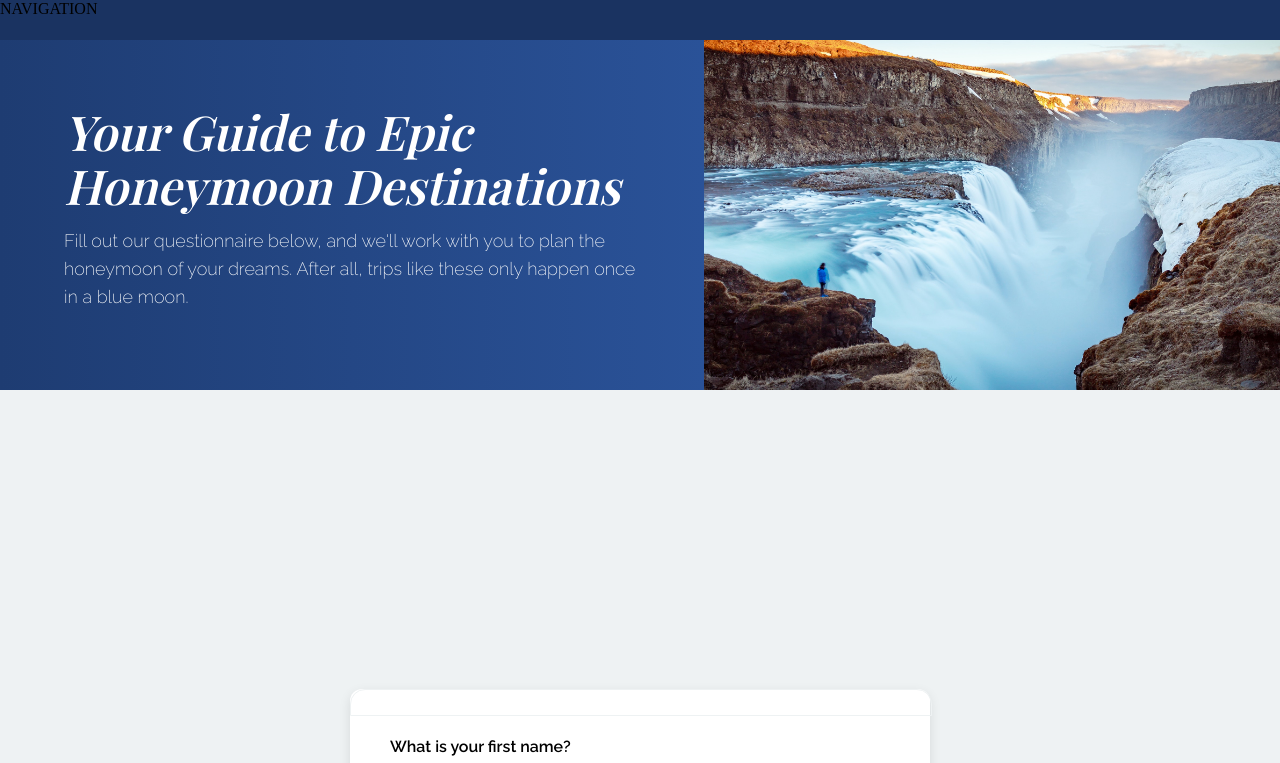
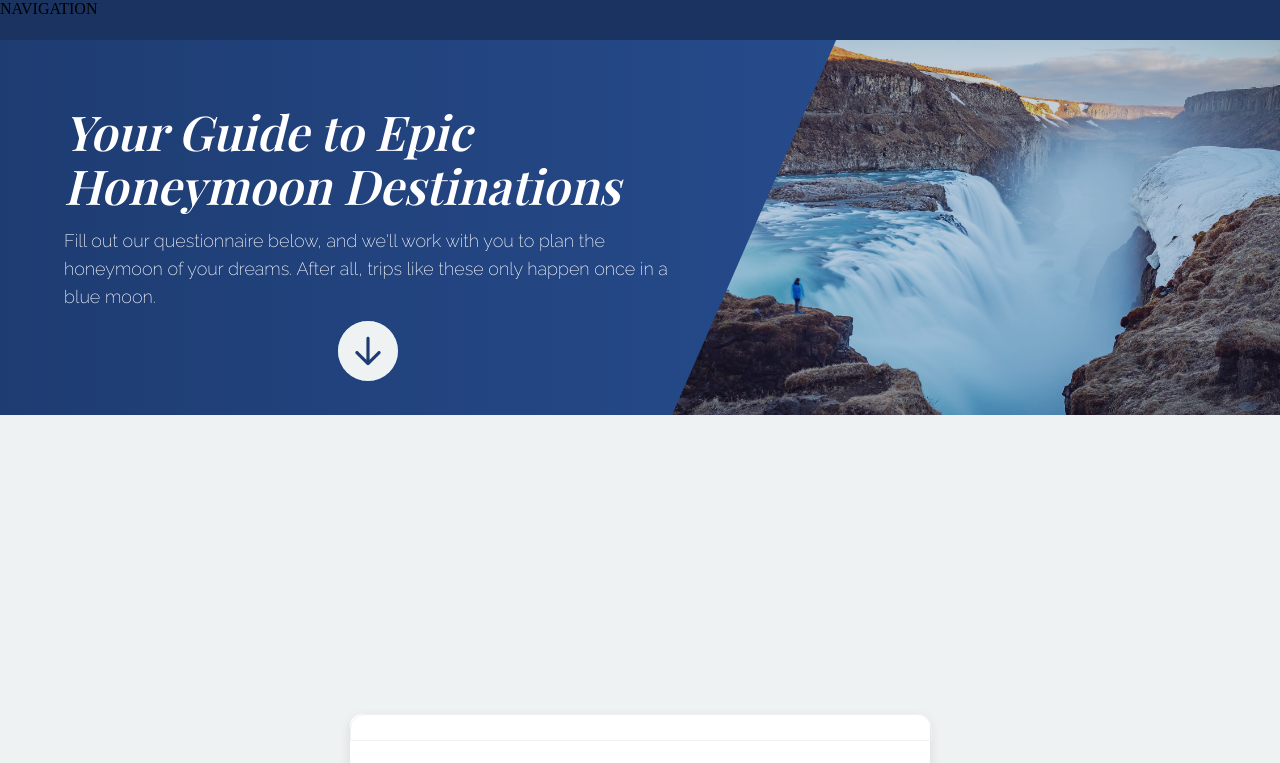
Before and after one commit to lforrister/lifeblue, a Vue app: page / in a window 1280 px wide. Shown: the top 763 px of the page. Built offline with nearby package versions, Linux system fonts and the light colour scheme; a web font is replaced by a local one.

Commit message:
adding in pulse button

```diff
--- a/src/assets/scss/mixins/buttons.scss
+++ b/src/assets/scss/mixins/buttons.scss
@@ -20,7 +20,23 @@
     }
 }
 
+@mixin button-display {
+    color: white;
+    border-radius: 25px;
+    border: 3px solid white;
+    font-family: $raleway;
+    text-decoration: none;
+    padding: $spacing-8 $spacing-40;
+    font-weight: 700;
+    text-transform: uppercase;
+    margin-top: 16px;
+    background: linear-gradient(to right, $light-ocean, $ocean)
+}
 
 .buttons__primary {
     @include button-primary;
 }
+
+.buttons__display {
+    @include button-display;
+}
--- a/src/assets/scss/variables/colors.scss
+++ b/src/assets/scss/variables/colors.scss
@@ -7,3 +7,5 @@ $charcoal: #36454F;
 $red: #ED213A;
 $ocean: #2a5298;
 $dark-ocean: #1e3c72;
+$light-ocean: #457fca;
+$iceberg: #AAD7EC;
--- a/src/components/Form.vue
+++ b/src/components/Form.vue
@@ -1,5 +1,5 @@
 <template>
-    <div class="form__container">
+    <div class="form__container" id="info-form">
         <ProgressTracker :percent="progress"/>
 
         <form class="form__form">
--- a/src/components/Header.vue
+++ b/src/components/Header.vue
@@ -7,6 +7,10 @@
                     Fill out our questionnaire below, and we'll work with you to plan the honeymoon of your dreams.
                     After all, trips like these only happen once in a blue moon.
                 </h2>
+
+                <div class="header__cta">
+                    <PulseButton />
+                </div>
             </div>
             <div class="header__image">
                 <figure class="header__figure image__figure">
@@ -17,9 +21,13 @@
     </div>
 </template>
 
+<script setup>
+    import PulseButton from './PulseButton.vue';
+</script>
+
 <style lang="scss">
     .header__container {
-        // background-image: linear-gradient(to left, $ocean , $dark-ocean);
+        background-image: linear-gradient(to left, $ocean , $dark-ocean);
     }
 
     .header__content {
@@ -31,16 +39,30 @@
     .header__copy {
         padding: $spacing-64 0;
         width: 50%;
-        background-image: linear-gradient(to left, $ocean , $dark-ocean);
     }
 
     .header__image {
         width: 50%;
+        margin-left: -5%;
     }
 
     .header__figure {
         position: relative;
-        // @include image-wrapper(50%, 50%);
+       clip-path: polygon(27% 0%, 100% 0%, 100% 100%, 100% 100%, 0% 100%);
+
+       &:after {
+            position: absolute;
+            content: '';
+            left: 0;
+            right: 0;
+            bottom: 0;
+            top: 0;
+            background: rgba(30, 60, 114, 0.25);
+       }
+    }
+
+    .header__cta {
+        margin-top: $spacing-40;
     }
 
 </style>
--- /dev/null
+++ b/src/components/PulseButton.vue
@@ -0,0 +1,67 @@
+<template>
+    <div class="pulseButton__container">
+    	<div class="pulseButton__bg"></div>
+		<div class="pulseButton__button">
+			<ArrowDown />
+		</div>
+    </div>
+</template>
+
+<script setup>
+    import ArrowDown from './icons/ArrowDown.vue';
+
+</script>
+
+<style lang="scss">
+	.pulseButton__container {
+		display: flex;
+		width: 100%;
+		justify-content: center;
+		align-items: center;
+	}
+
+	.pulseButton__bg,
+	.pulseButton__button {
+		position: absolute;
+		width: 60px;
+		height: 60px;
+		border-radius: 100%;
+		font-family: $raleway;
+	}
+
+	.pulseButton__button {
+		display: flex;
+		justify-content: center;
+		align-items: center;
+		position: absolute;
+		border: none;
+		background: $grey-light;
+		cursor: pointer;
+		outline: none;
+
+		svg {
+		height: 38px;
+		fill: $dark-ocean;
+		}
+	}
+
+	.pulseButton__bg {
+		animation: pulse 5s ease infinite;
+		background: linear-gradient(to left top, $light-ocean, $iceberg);
+	}
+
+
+	@keyframes pulse {
+		0% {
+			transform: scale(1, 1);
+		}
+		50% {
+			opacity: 0.3;
+		}
+		100% {
+			transform: scale(1.4);
+			opacity: 0;
+		}
+	}
+
+</style>
--- /dev/null
+++ b/src/components/icons/ArrowDown.vue
@@ -0,0 +1,5 @@
+<template>
+    <svg viewBox="0 0 24 24" fill="none" xmlns="http://www.w3.org/2000/svg">
+        <path fill-rule="evenodd" clip-rule="evenodd" d="M12 3C12.5523 3 13 3.44772 13 4V17.5858L18.2929 12.2929C18.6834 11.9024 19.3166 11.9024 19.7071 12.2929C20.0976 12.6834 20.0976 13.3166 19.7071 13.7071L12.7071 20.7071C12.3166 21.0976 11.6834 21.0976 11.2929 20.7071L4.29289 13.7071C3.90237 13.3166 3.90237 12.6834 4.29289 12.2929C4.68342 11.9024 5.31658 11.9024 5.70711 12.2929L11 17.5858V4C11 3.44772 11.4477 3 12 3Z"/>
+    </svg>
+</template>
```
